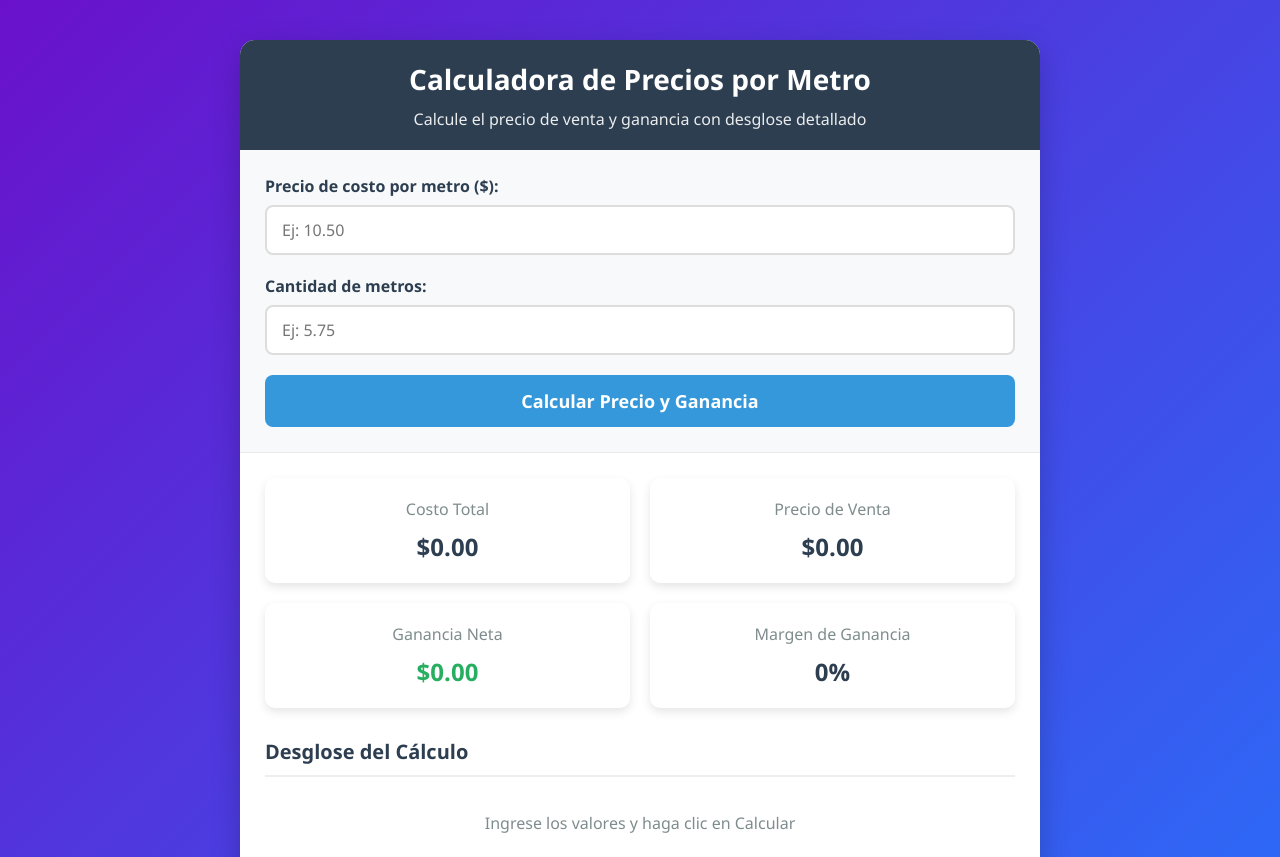
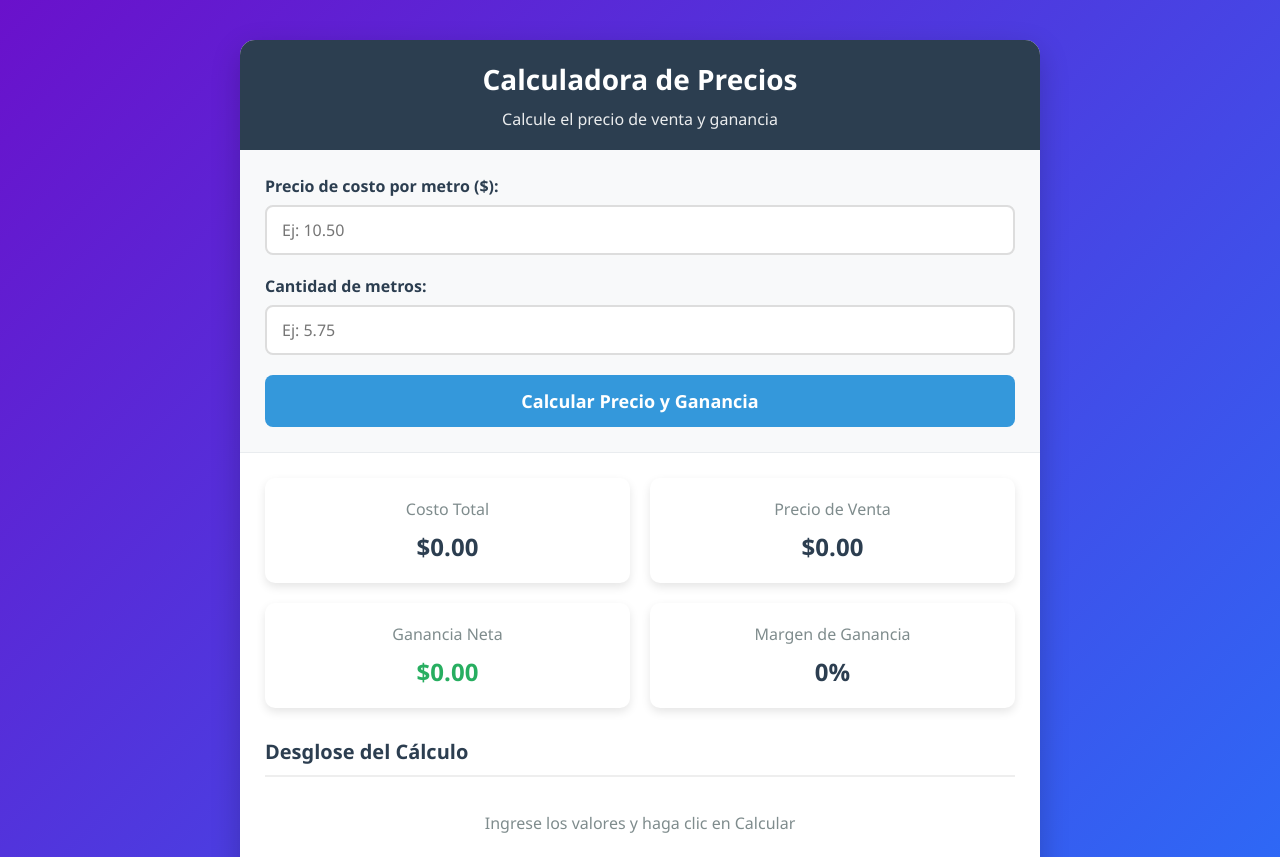
Before and after one commit to walterequis-ui/calculo-lonas, a plain HTML site: page index.html in a window 1280 px wide. Shown: the top 857 px of the page. Drawn offline with Linux system fonts and the light colour scheme.

Commit message:
cambio de nombre de aplicacion

```diff
--- a/index.html
+++ b/index.html
@@ -217,8 +217,8 @@
 <body>
     <div class="container">
         <header>
-            <h1>Calculadora de Precios por Metro</h1>
-            <p class="description">Calcule el precio de venta y ganancia con desglose detallado</p>
+            <h1>Calculadora de Precios</h1>
+            <p class="description">Calcule el precio de venta y ganancia</p>
         </header>
 
         <div class="input-section">
```
